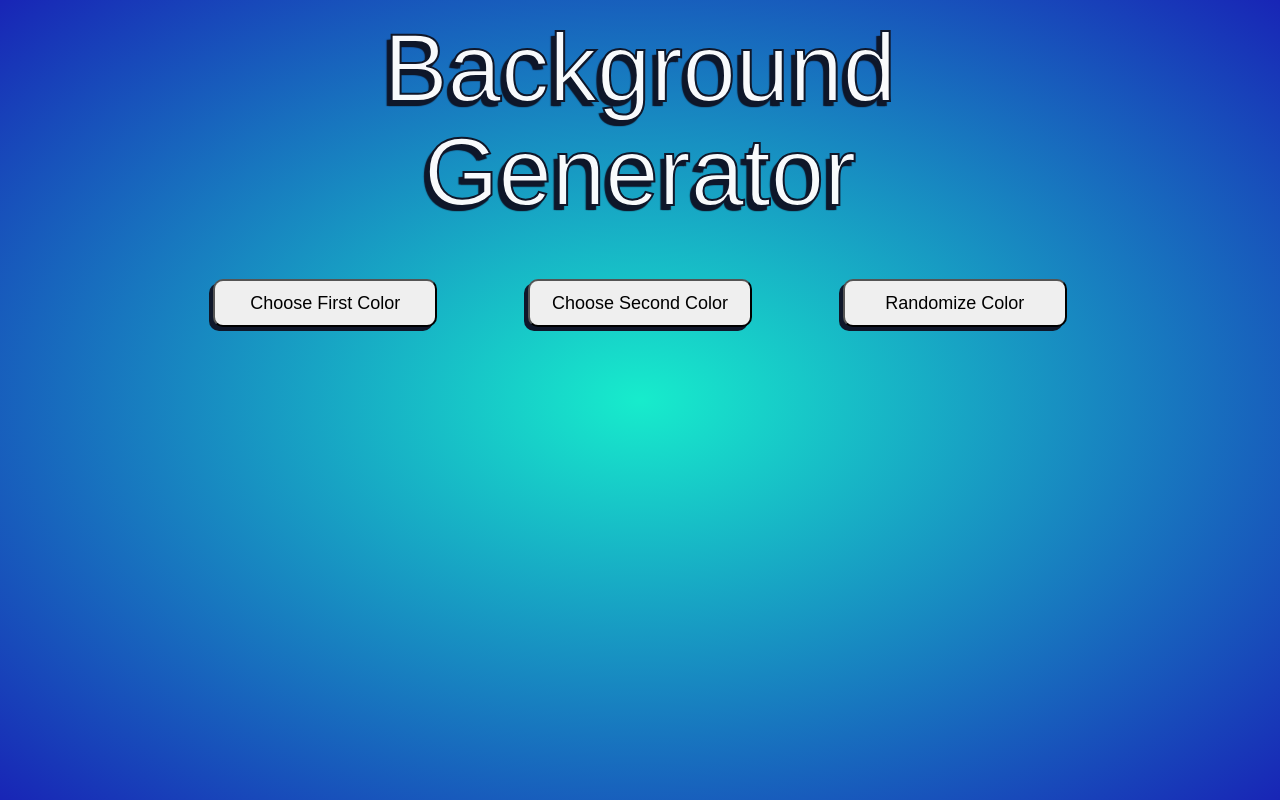
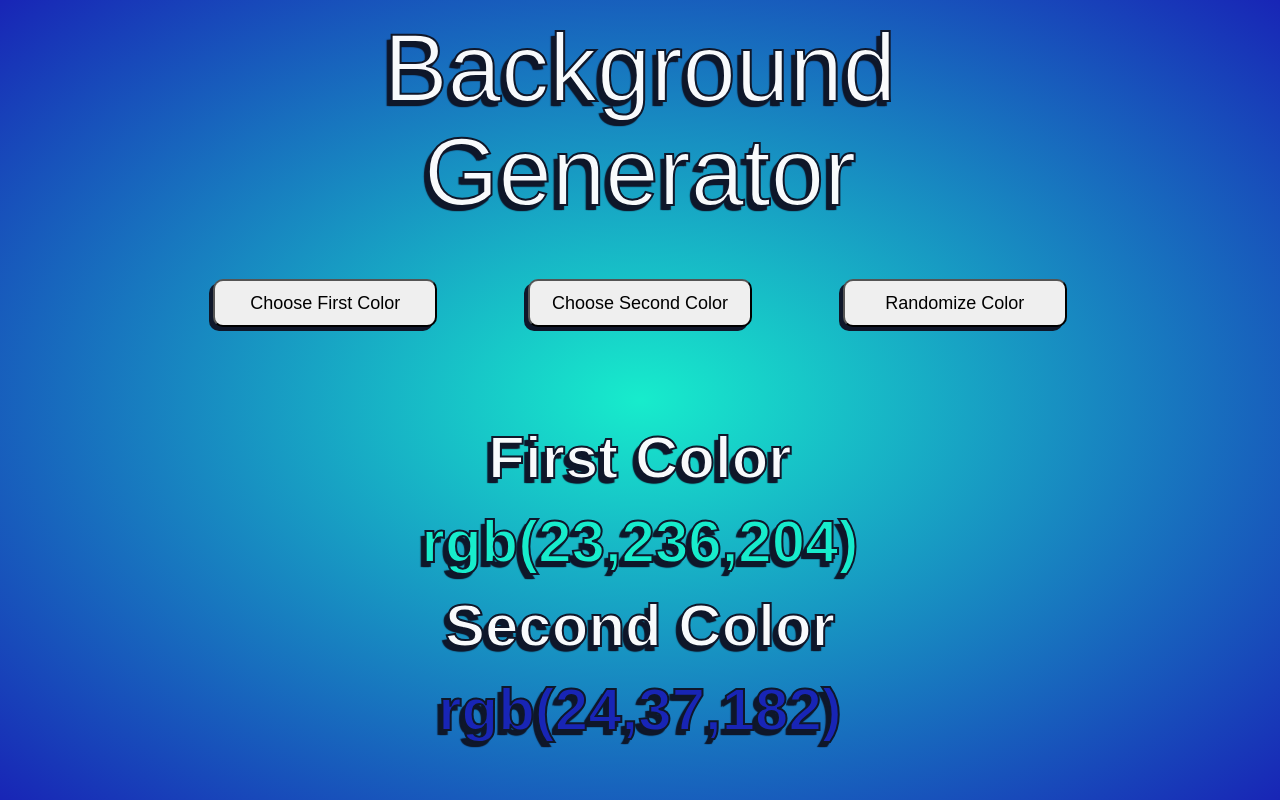
Before and after one commit to nickte4/bg-generator, a website built with Vite: page index.html in a window 1280 px wide. Both pictures are taken after a click on the button "Randomize Color". Built offline with nearby package versions, Linux system fonts and the light colour scheme; a web font is replaced by a local one.

Commit message:
Add current color displays, clean up positioning

```diff
--- a/index.html
+++ b/index.html
@@ -22,6 +22,10 @@
         <input class="bg__input1" type="color" id="bg__input1" />
         <input class="bg__input2" type="color" id="bg__input2" />
       </form>
+      <h2 class="bg__h2">First Color</h2>
+      <h2 class="bg__h2" id="bg__color1-header"></h2>
+      <h2 class="bg__h2">Second Color</h2>
+      <h2 class="bg__h2" id="bg__color2-header"></h2>
     </div>
   </body>
   <script type="module" src="./src/main.js"></script>
--- a/src/main.js
+++ b/src/main.js
@@ -3,10 +3,21 @@ import "../styles/style.css";
 import "../styles/components/bg.css";
 import "../styles/utils.css";
 
+function setColorLabels() {
+  let colors = fetchColors();
+  let colorOneLabel = document.getElementById("bg__color1-header");
+  let colorTwoLabel = document.getElementById("bg__color2-header");
+  colorOneLabel.textContent = colors[0];
+  colorOneLabel.style.color = colors[0];
+  colorTwoLabel.textContent = colors[1];
+  colorTwoLabel.style.color = colors[1];
+}
+
 function setInitialColors() {
   let colors = fetchColors();
   document.body.style.background =
     "radial-gradient(" + colors[0] + ", " + colors[1] + ")";
+  setColorLabels();
 }
 
 function fetchColors() {
@@ -70,6 +81,7 @@ function listenForColorPickerOne() {
     document.body.style.background =
       "radial-gradient(" + chosenColor + ", " + colors[1] + ")";
     console.log(chosenColor);
+    setColorLabels();
   });
 }
 
@@ -82,6 +94,7 @@ function listenForColorPickerTwo() {
     document.body.style.background =
       "radial-gradient(" + colors[0] + ", " + chosenColor + ")";
     console.log(chosenColor);
+    setColorLabels();
   });
 }
 
@@ -112,6 +125,7 @@ function listenForRandomize() {
     setColorTwo(color2);
     document.body.style.background =
       "radial-gradient(" + color1 + ", " + color2 + ")";
+    setColorLabels();
   });
 }
 
--- a/styles/components/bg.css
+++ b/styles/components/bg.css
@@ -21,6 +21,14 @@
   width: 14rem;
   border-radius: 10px;
   box-shadow: -4px 4px var(--clr-dark);
+  transition: 0.3s;
+}
+
+.bg__btn1:hover,
+.bg__btn2:hover,
+.bg__random-btn:hover {
+  background-color: var(--clr-pink);
+  transform: translateY(-5px);
 }
 
 .bg__form {
@@ -35,7 +43,9 @@
   display: none;
   padding: 0;
   border: none;
-  margin: 1rem;
+  margin-top: -2.5rem;
+  margin-left: 1rem;
+  margin-right: 1rem;
   border-radius: 5px;
   width: var(--size-9xl);
   height: var(--size-4xl);
@@ -52,6 +62,11 @@
   border-radius: 5px;
 }
 
+.bg__h2 {
+  margin-top: 1rem;
+  font-size: var(--size-5xl);
+}
+
 /* xs */
 /* @media (min-width: 475px) {} */
 
@@ -59,6 +74,10 @@
 @media (min-width: 640px) {
   .bg__header {
     font-size: var(--size-8xl);
+  }
+  .bg__h2 {
+    margin-top: 1rem;
+    font-size: var(--size-6xl);
   }
 }
 
--- a/styles/style.css
+++ b/styles/style.css
@@ -3,10 +3,12 @@
 
   /* colors */
   --clr-light: #f8fafc;
+  --clr-lighter: #dbdbdb;
   --clr-dark: #0f172a;
   --clr-gray: #94a3b8;
   --clr-orange: #fb923c;
   --clr-red: #f87171;
+  --clr-pink: #f1a2fa;
 
   /* sizes */
   --size-xxs: 0.5rem;
```
Also changed, not shown: README.md.
